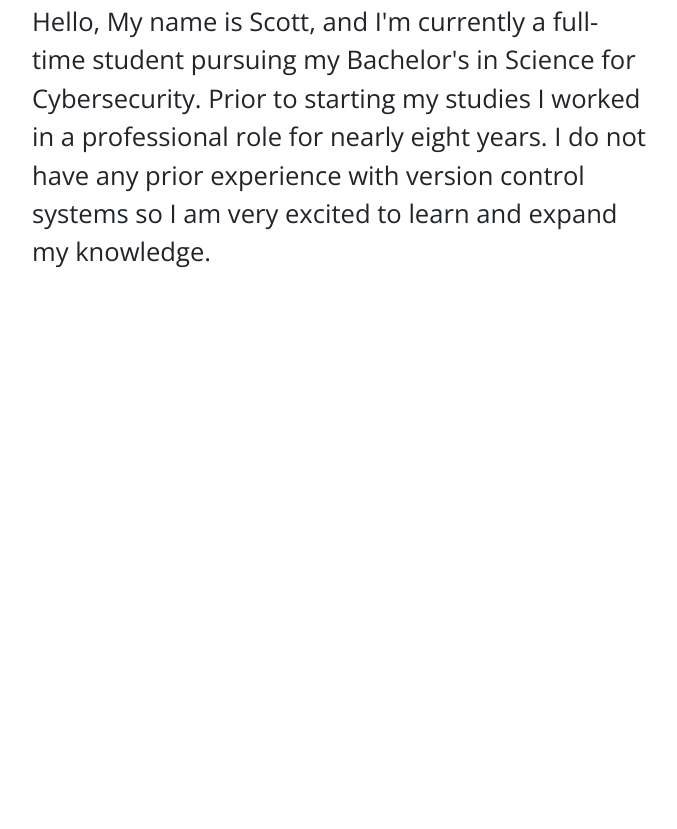
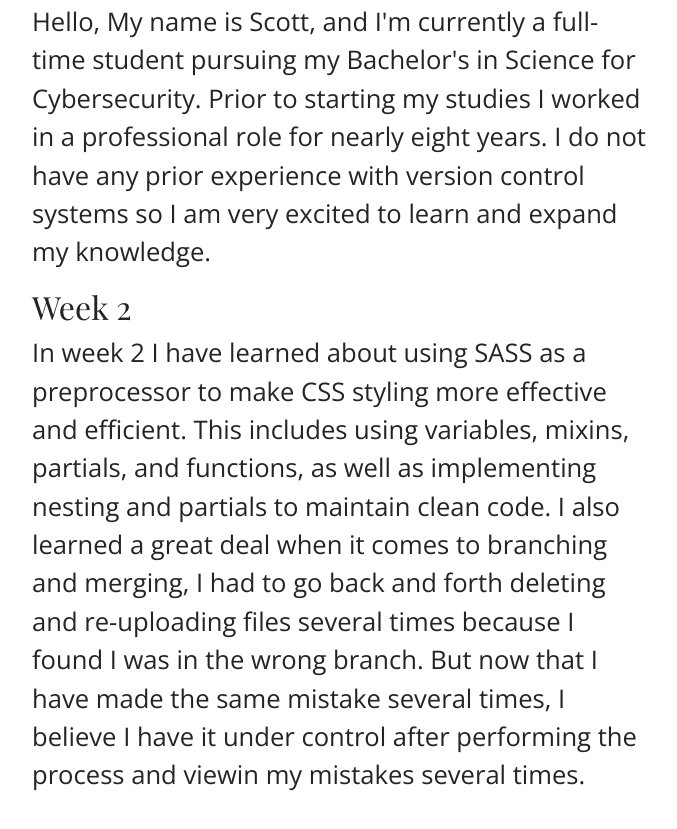
Before and after one commit to Scottdr2488/scottdr2488.github.io, a plain HTML site: page index.html in a window 1280 px wide. Shown: the part 401-1230 px from the top of the page, without its empty margins (300-977 px from the left). Before the commit the page ends 800 px from the top, so only its background shows below. Drawn offline with nearby package versions, Linux system fonts and the light colour scheme.

Commit message:
Update index.html
Changed home page image to uploaded image, removed first paragraph and lorem ipsum filler.  Added introductory paragraph (I think this what the assignment directions were looking for) and added paragraph titled "Week 2" which details what I learned in week 2.

```diff
--- a/index.html
+++ b/index.html
@@ -47,6 +47,10 @@
         <p>Hello, My name is Scott, and I'm currently a full-time student pursuing my Bachelor's in Science for Cybersecurity.  Prior to starting my studies I worked in a professional role for nearly eight years.
 
 I do not have any prior experience with version control systems so I am very excited to learn and expand my knowledge.</p>
+    <article>
+        <h2>Week 2</h2>
+        <p>In week 2 I have learned about using SASS as a preprocessor to make CSS styling more effective and efficient.  This includes using variables, mixins, partials, and functions, as well as implementing nesting and partials to maintain clean code.  I also learned a great deal when it comes to branching and merging, I had to go back and forth deleting and re-uploading files several times because I found I was in the wrong branch.  But now that I have made the same mistake several times, I believe I have it under control after performing the process and viewin my mistakes several times.</p>
+    </article>
     </main><!-- /.container -->
 
     <!-- Bootstrap core JavaScript
```
